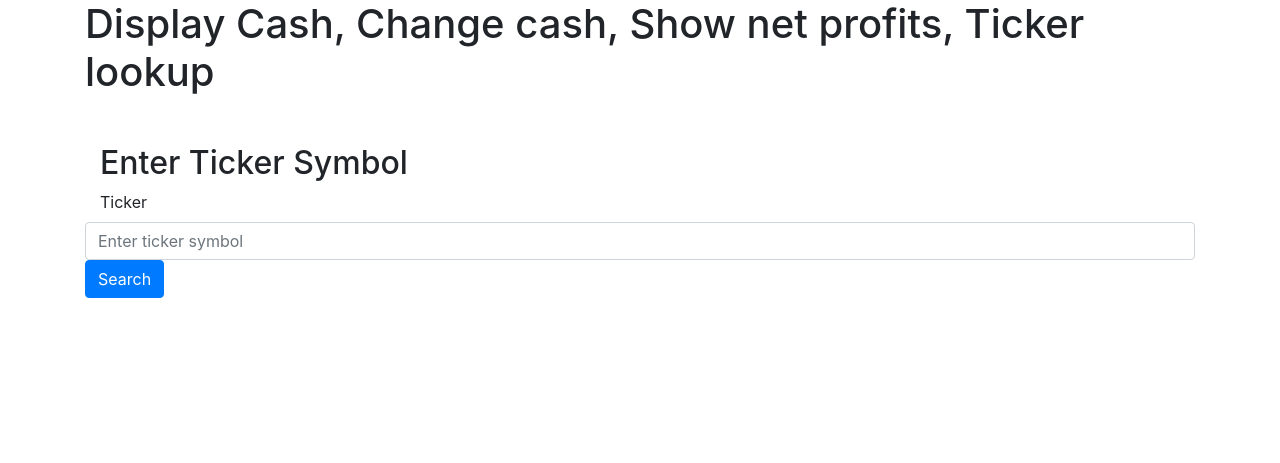
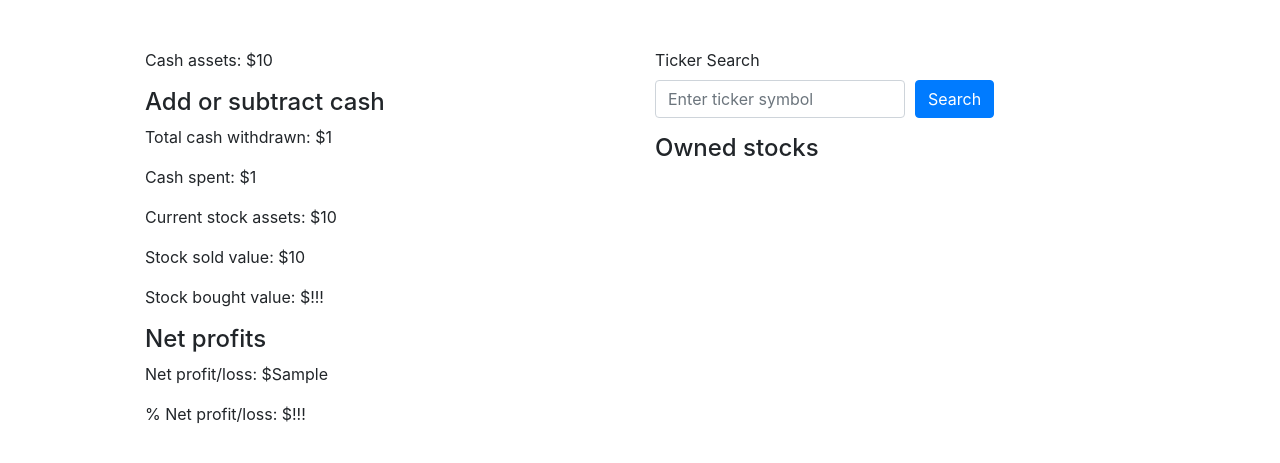
Before and after one commit to bmajkut9/django_stocktrader_website, a Django app: template papertrade_website/investments/templates/investments.html in a window 1280 px wide. Shown: the part 76-539 px from the top of the page. Run offline with Django 5.2, Linux system fonts and the light colour scheme; the template is opened without the code that fills it: most values are stand-ins (such as "Sample title", 1, 10 or a date in 2020); some libraries are stand-ins or nearby versions.

Commit message:
5/28 - Made investments stats display for stocks - TODO: Stats display doesn't seems to be accessing the values for cash, perhaps use "aggregate" instead of just "get"

```diff
--- a/papertrade_website/investments/models.py
+++ b/papertrade_website/investments/models.py
@@ -7,7 +7,7 @@ from django.contrib.auth.models import User
 class CashAssets(models.Model):
     user = models.ForeignKey(User, on_delete=models.CASCADE)
     cash_amount = models.DecimalField(max_digits=99, decimal_places=2, default=0)
-
+    total_cash_withdrawn = models.DecimalField(max_digits=99, decimal_places=2, default=0)
 
 # each ticker and ammount of stocks for that ticker
 class StockAssets(models.Model):
--- a/papertrade_website/investments/templates/investments.html
+++ b/papertrade_website/investments/templates/investments.html
@@ -1,19 +1,44 @@
 {% extends "base.html" %} {% block title %} Home {% endblock %}
 {% block content %}
 
-<h1>Display Cash, Change cash, Show net profits, Ticker lookup</h1>
 <div class="container mt-5">
-    <h2>Enter Ticker Symbol</h2>
-    <form method="post" action="{% url 'Investments'%}" >
-        {% csrf_token %}
-        <div class="form-group">
-            <label for="ticker">Ticker</label>
-            <div class="row">
-                <input type="text" class="form-control" id="ticker" name="ticker" placeholder="Enter ticker symbol">
-                <button type="submit" class="btn btn-primary">Search</button>
+    <div class="col">
+        <div class="row">
+            <div class="col">
+                <div class="container">
+                    <div class="col">
+                        <p>Cash assets: ${{cash_amount}}</p>
+                        <h4>Add or subtract cash</h4>
+                        <p>Total cash withdrawn: ${{total_cash_withdrawn}}</p>
+                        <p>Cash spent: ${{total_spent}}</p>
+                        <p>Current stock assets: ${{stock_assets_value}}</p>
+                        <p>Stock sold value: ${{stock_sold_value}}</p>
+                        <p>Stock bought value: $!!!</p>
+                        <h4>Net profits</h4>
+                        <p>Net profit/loss: ${{net_profit_loss}}</p>
+                        <p>% Net profit/loss: $!!!</p>
+                    </div>
+                </div>
+            </div>
+            <div class="col">
+                <form method="post" action="{% url 'Investments'%}" >
+                    {% csrf_token %}
+                    <div class="form-group margin-right-5px">
+                        <label for="ticker">Ticker Search</label>
+                        <div class="form-row">
+                            <div class="col">
+                                <input type="text" class="form-control" id="ticker" name="ticker" placeholder="Enter ticker symbol">
+                            </div>
+                            <div class="col">
+                                <button type="submit" class="btn btn-primary">Search</button>
+                            </div>
+                        </div>
+                    </div>
+                </form>
+                <h4>Owned stocks</h4>
             </div>
         </div>
-    </form>
+    </div>
 </div>
 
 
```
Also changed, not shown: papertrade_website/investments/templates/ticker_search.html (+8 -0 lines), papertrade_website/investments/views.py (+58 -2 lines), papertrade_website/db.sqlite3, papertrade_website/investments/migrations/0005_cashassets_total_cash_withdrawn.py (added).
